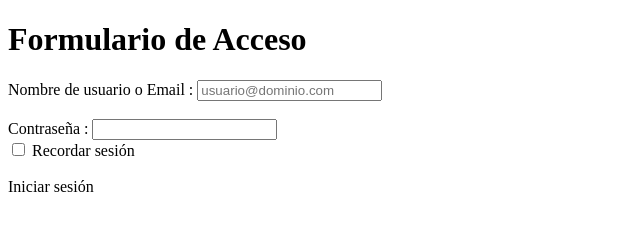
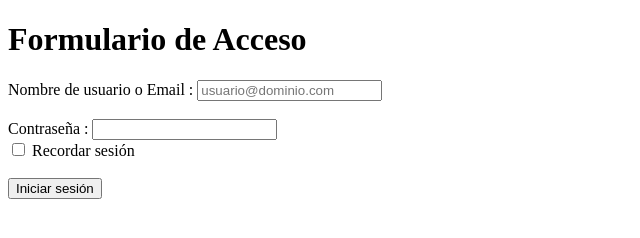
Before and after one commit to enriquerodriguez-spec/enriquerodriguez-spec.github.io, a plain HTML site: page form_login.html in a window 1280 px wide. Shown: the whole page, without its empty margins (0-640 px from the left). Drawn offline with Linux system fonts and the light colour scheme.

Commit message:
Update form_login.html

```diff
--- a/form_login.html
+++ b/form_login.html
@@ -16,7 +16,7 @@
     <input type="checkbox" id="recordar" name="recordar">
     <label for="recordar">Recordar sesión</label><br><br>
 
-    <buttom type="submit">Iniciar sesión</button>
+    <button type="submit">Iniciar sesión</button>
     </form>
     </body>
 </html>
```
